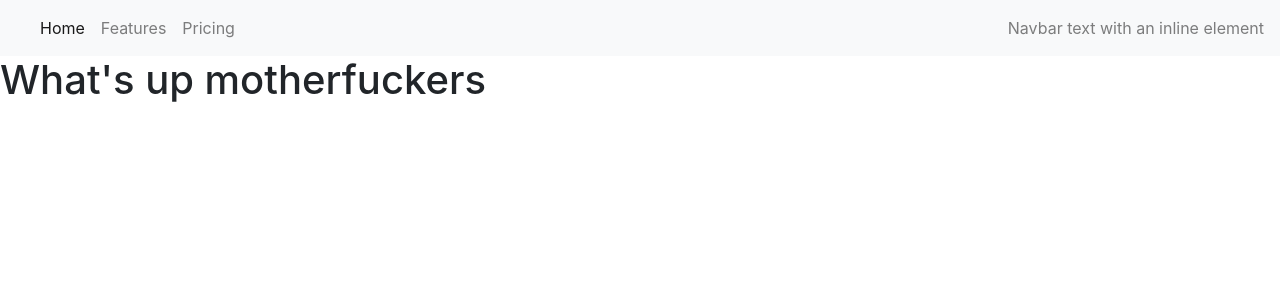
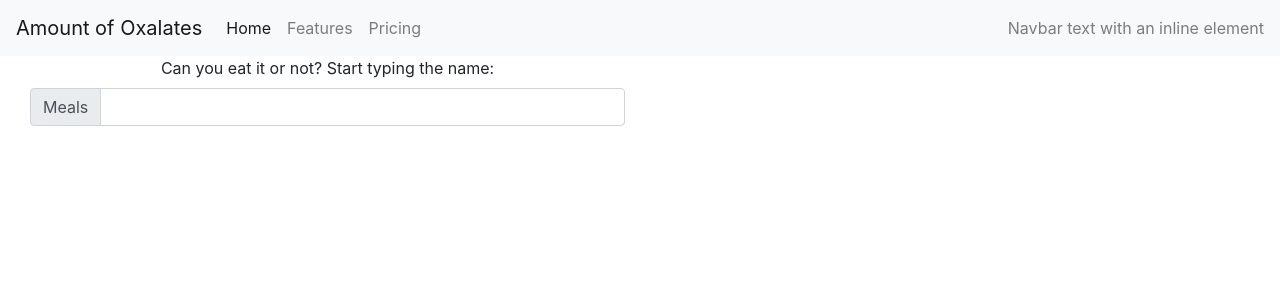
Before and after one commit to kei-pal/oxalate, a Django app: page /lookup/ in a window 1280 px wide. Shown: the top 300 px of the page. Run offline with Django 3.2, Linux system fonts and the light colour scheme; some libraries are stand-ins or nearby versions.

Commit message:
added lookup and autocomplete search bar

```diff
--- a/lookup/templates/ingredient.html
+++ b/lookup/templates/ingredient.html
@@ -61,4 +61,7 @@ Amount of Oxalates in: {{ name }}
   </div>
 {% endif %}
 
+
+<!-- Option 1: jQuery and Bootstrap Bundle (includes Popper) -->
+<script src="https://code.jquery.com/jquery-3.5.1.slim.min.js" integrity="sha384-DfXdz2htPH0lsSSs5nCTpuj/zy4C+OGpamoFVy38MVBnE+IbbVYUew+OrCXaRkfj" crossorigin="anonymous"></script>
 {% endblock %}
--- a/lookup/templates/lookup.html
+++ b/lookup/templates/lookup.html
@@ -1,9 +1,46 @@
 {% extends "base.html" %}
 
+{% block custom_css %}
+{% load static %}
+<link rel="stylesheet" type="text/css" href="{% static 'lookup/ingredient.css' %}">
+<link rel="stylesheet" href="//code.jquery.com/ui/1.12.1/themes/base/jquery-ui.css">
+{% endblock %}
+
 {% block title %}
-Fuck yeah title yeah
+Amount of Oxalates
+{% endblock %}
+
+{% block navbar_main %}
+Amount of Oxalates
 {% endblock %}
 
 {% block content %}
-<h1>What's up motherfuckers</h1>
+
+<div class="container-fluid">
+	<div class="row-fluid">
+		<div class="col-6 centering text-center">
+			<label for="basic-url">Can you eat it or not? Start typing the name:</label>
+			<div class="input-group mb-3">
+			  <div class="input-group-prepend">
+			    <span class="input-group-text" id="basic-addon3">Meals</span>
+			  </div>
+			  <input type="text" class="form-control" name="Meal" id="Meal" aria-describedby="basic-addon3">
+			</div>
+		</div>
+	</div>
+</div>
+
+<script src="https://code.jquery.com/jquery-1.12.4.js"></script>
+<script src="https://code.jquery.com/ui/1.12.1/jquery-ui.js"></script>
+<script>
+$( function() {
+	$( "#Meal" ).autocomplete({
+		source: '{% url 'lookup' %}',
+		minLength: 3,
+		select: function(event, ui) {
+			window.location.href = ui.item.value+'/';
+		}
+	});
+} );
+</script>
 {% endblock %}
--- a/lookup/templates/meal.html
+++ b/lookup/templates/meal.html
@@ -92,4 +92,7 @@ Amount of Oxalates in: {{ name }}
   </div>
 {% endif %}
 
+
+<!-- Option 1: jQuery and Bootstrap Bundle (includes Popper) -->
+<script src="https://code.jquery.com/jquery-3.5.1.slim.min.js" integrity="sha384-DfXdz2htPH0lsSSs5nCTpuj/zy4C+OGpamoFVy38MVBnE+IbbVYUew+OrCXaRkfj" crossorigin="anonymous"></script>
 {% endblock %}
--- a/lookup/views.py
+++ b/lookup/views.py
@@ -1,10 +1,20 @@
 from django.shortcuts import get_object_or_404, get_list_or_404, render
-from django.http import HttpResponse
+from django.http import HttpResponse, JsonResponse
 
 from .models import Ingredient, Meal, MealIngredient
 
 # Create your views here.
 def lookup(request):
+	if 'term' in request.GET:
+		qsMeal = Meal.objects.filter(name__icontains=request.GET.get('term'))
+		qsIngredient = Ingredient.objects.filter(name__icontains=request.GET.get('term'))
+		names = list()
+		for meal in qsMeal:
+			names.append("meal/"+meal.name)
+		for ingredient in qsIngredient:
+			names.append("ingr/"+ingredient.name)
+
+		return JsonResponse(names, safe=False)
 	return render(request, 'lookup.html')
 
 def ingredient(request):
--- a/oxalate/templates/base.html
+++ b/oxalate/templates/base.html
@@ -40,8 +40,6 @@
   <body>
     {% block content %}{% endblock %}
 
-    <!-- Option 1: jQuery and Bootstrap Bundle (includes Popper) -->
-    <script src="https://code.jquery.com/jquery-3.5.1.slim.min.js" integrity="sha384-DfXdz2htPH0lsSSs5nCTpuj/zy4C+OGpamoFVy38MVBnE+IbbVYUew+OrCXaRkfj" crossorigin="anonymous"></script>
     <script src="https://cdn.jsdelivr.net/npm/bootstrap@4.5.3/dist/js/bootstrap.bundle.min.js" integrity="sha384-ho+j7jyWK8fNQe+A12Hb8AhRq26LrZ/JpcUGGOn+Y7RsweNrtN/tE3MoK7ZeZDyx" crossorigin="anonymous"></script>
   </body>
 </html>
--- a/oxalate/urls.py
+++ b/oxalate/urls.py
@@ -19,4 +19,5 @@ from django.urls import include, path
 urlpatterns = [
     path('admin/', admin.site.urls),
     path('lookup/', include('lookup.urls')),
+    path('', include('lookup.urls')),
 ]
```
